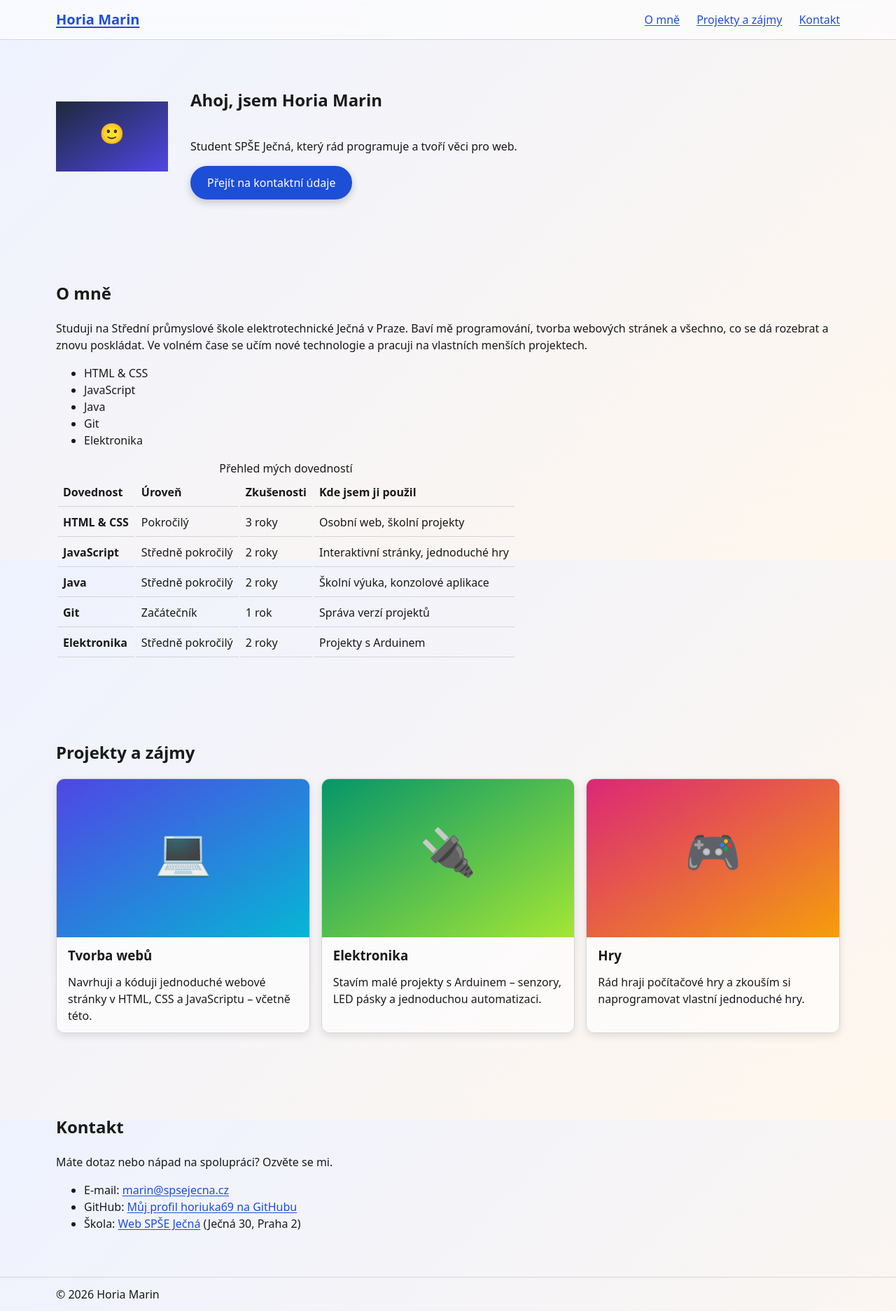
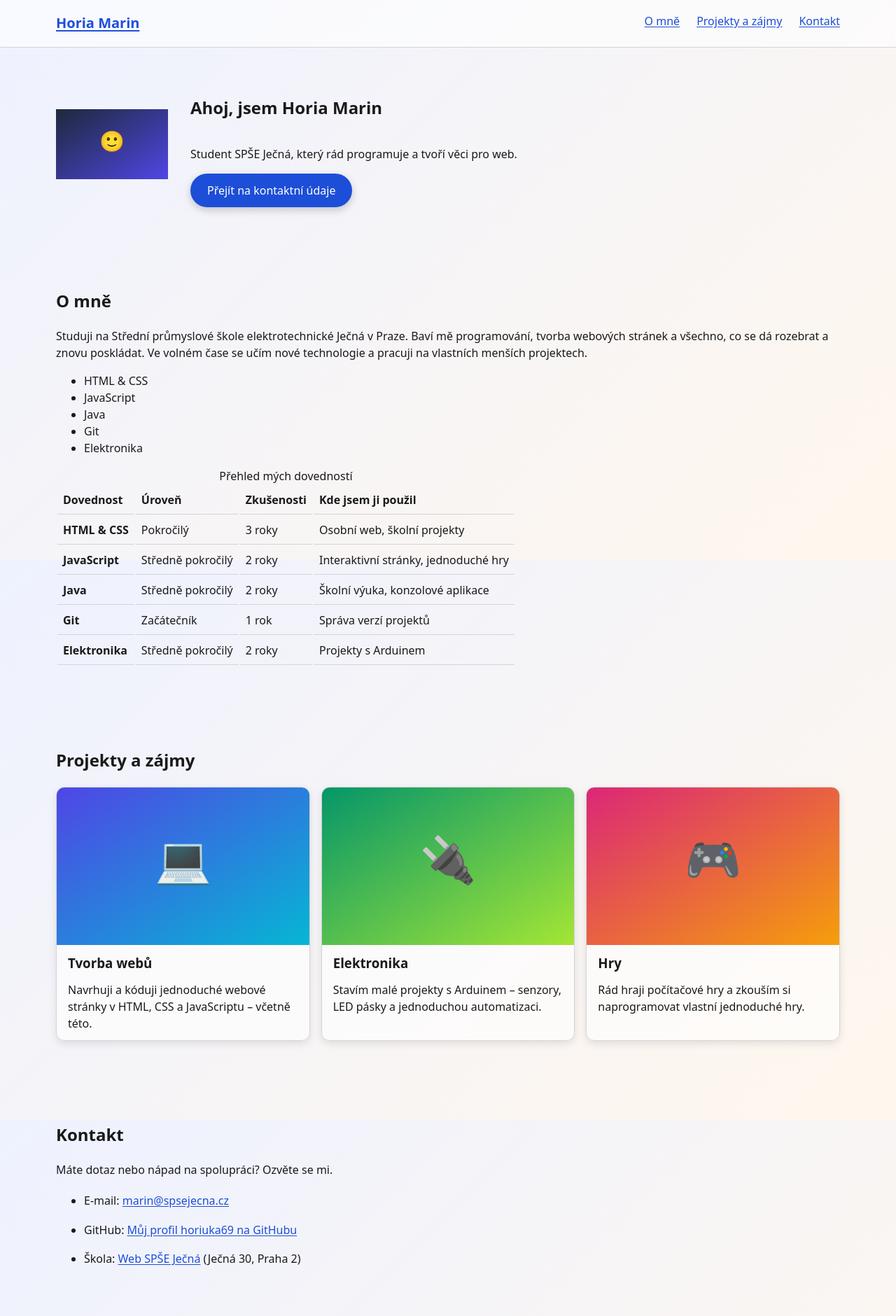
Before and after one commit to horiuka69/osobnistranka, a plain HTML site: page index.html in a window 1280 px wide. Shown: the top 1880 px of the page at 70% size. Drawn offline with Linux system fonts and the light colour scheme.

Commit message:
a11y: zvětšena klikací plocha odkazů na minimálně 24x24 px

```diff
--- a/style/style.css
+++ b/style/style.css
@@ -81,8 +81,11 @@ footer p {
 }
 
 nav .logo {
+    display: inline-block;
     font-weight: bold;
     font-size: 1.25rem;
+    padding: 0.25rem 0;
+    min-height: 2rem;
 }
 
 nav ul {
@@ -92,8 +95,19 @@ nav ul {
 }
 
 nav li a {
-    display: block;
+    display: inline-block;
+    padding: 0.35rem 0;
+    min-height: 2rem;
+}
+
+.kontakty li {
+    margin-bottom: 0.35rem;
+}
+
+.kontakty a {
+    display: inline-block;
     padding: 0.25rem 0;
+    min-height: 1.75rem;
 }
 
 section {
```
